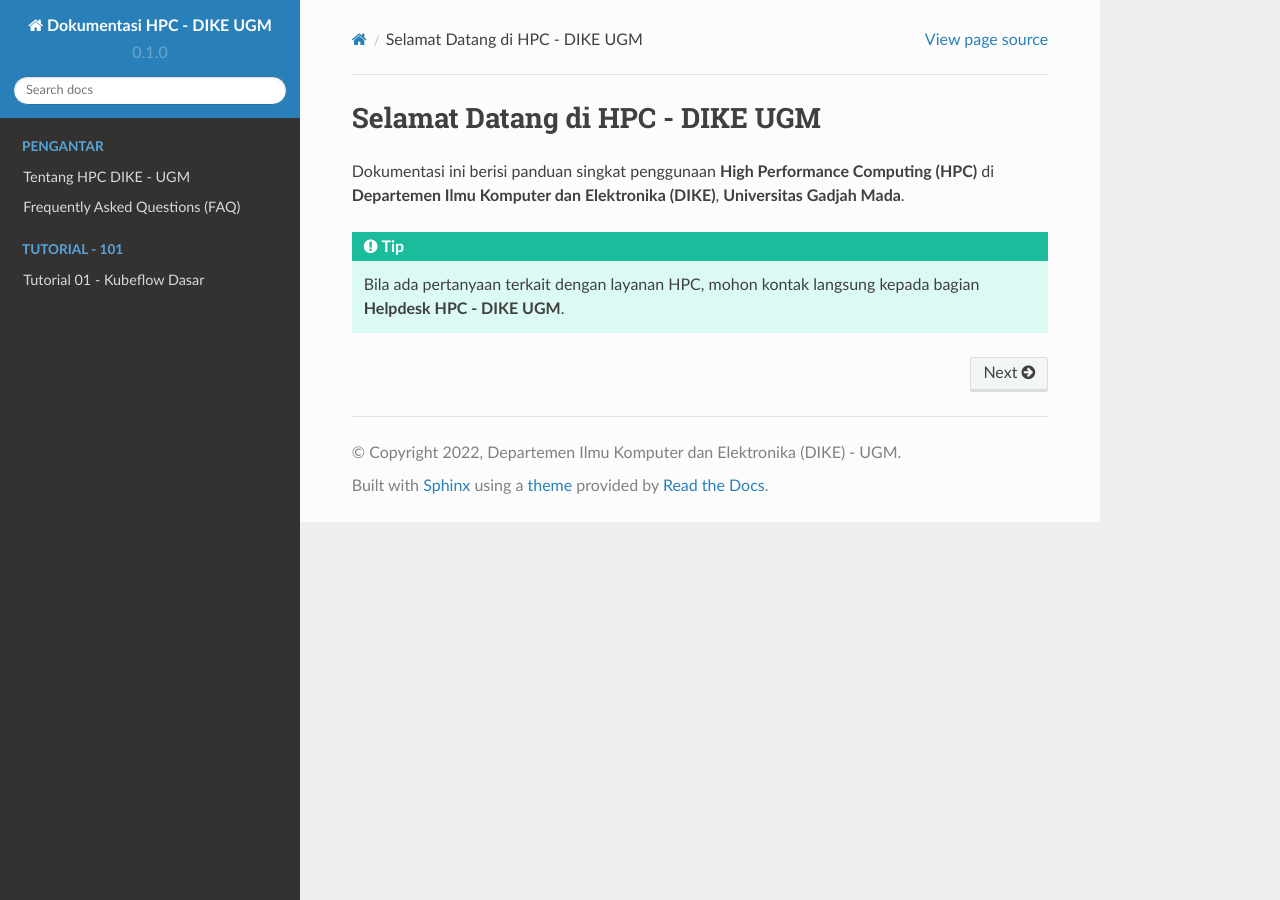
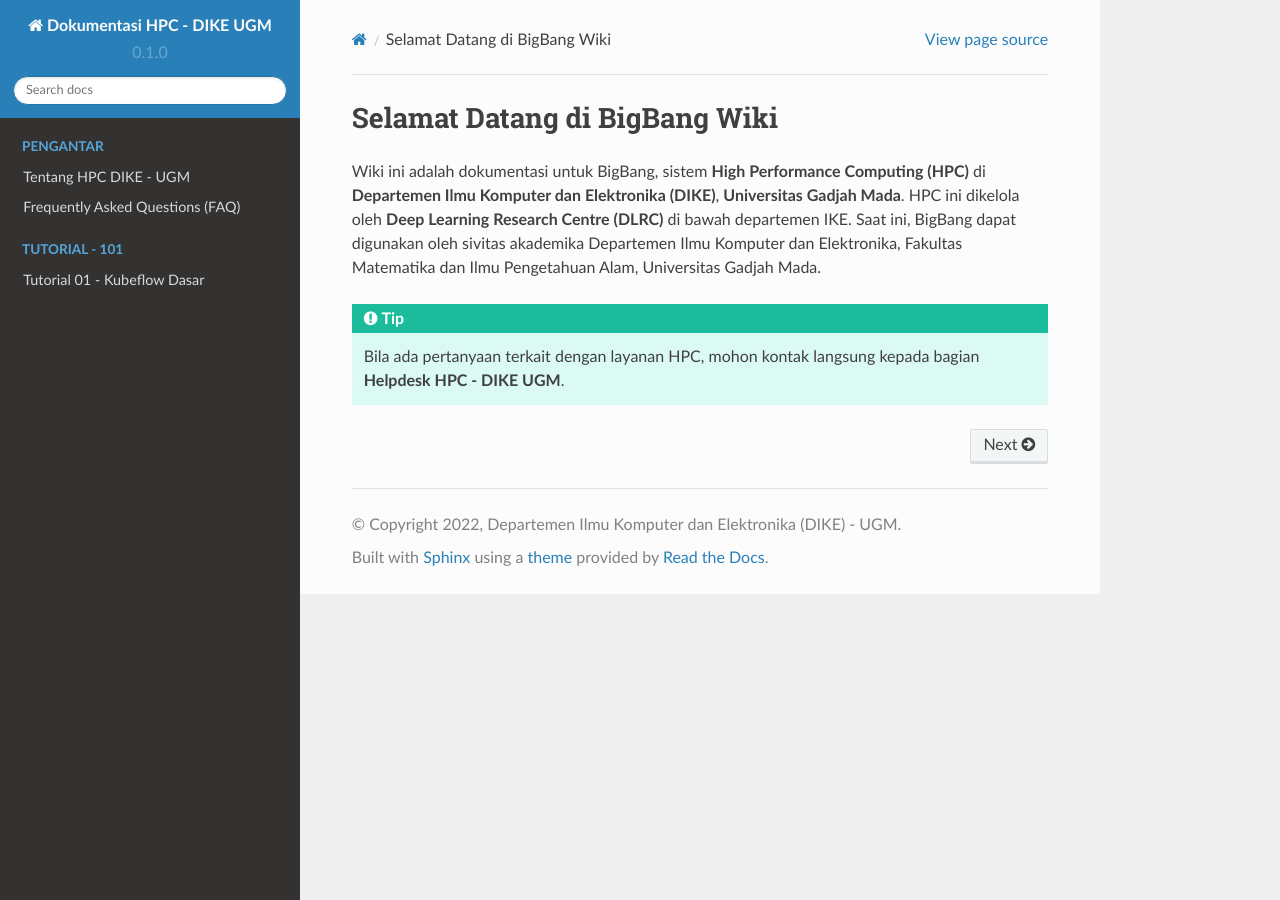
Before and after one commit to alldino/tutorial-hpc-dike-ugm, a Sphinx documentation site: the page built from docs/source/index.rst, in a window 1280 px wide. Built offline with Sphinx 7.4.7 and the Read the Docs theme 2.0.0, drawn with Linux system fonts in a browser that asks for light colours.

Commit message:
Update index.rst

```diff
--- a/docs/source/index.rst
+++ b/docs/source/index.rst
@@ -1,7 +1,7 @@
-Selamat Datang di HPC - DIKE UGM
-================================
+Selamat Datang di BigBang Wiki
+==============================
 
-Dokumentasi ini berisi panduan singkat penggunaan **High Performance Computing (HPC)** di **Departemen Ilmu Komputer dan Elektronika (DIKE)**, **Universitas Gadjah Mada**.
+Wiki ini adalah dokumentasi untuk BigBang, sistem **High Performance Computing (HPC)** di **Departemen Ilmu Komputer dan Elektronika (DIKE)**, **Universitas Gadjah Mada**. HPC ini dikelola oleh **Deep Learning Research Centre (DLRC)** di bawah departemen IKE. Saat ini, BigBang dapat digunakan oleh sivitas akademika Departemen Ilmu Komputer dan Elektronika, Fakultas Matematika dan Ilmu Pengetahuan Alam, Universitas Gadjah Mada.
 
 .. tip::
 
```
